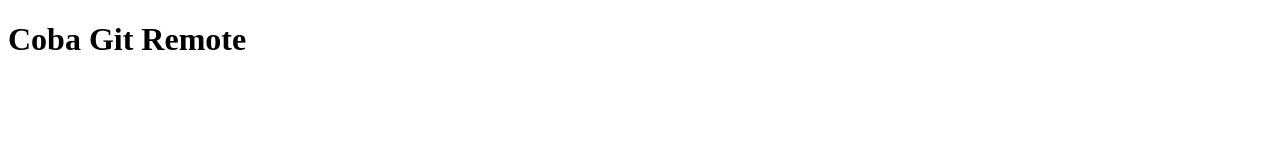
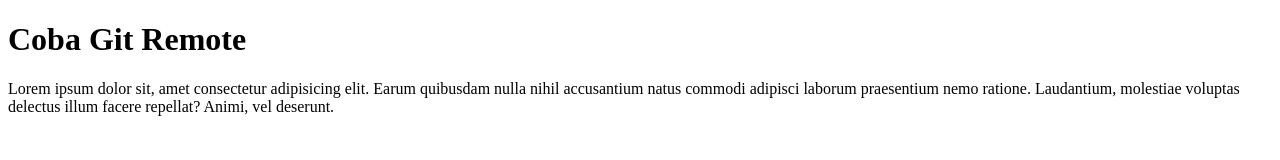
Before and after one commit to suhendara788/belajar-git, a plain HTML site: page index.html in a window 1280 px wide. Drawn offline with Linux system fonts and the light colour scheme.

Commit message:
menambahkan paragrap

```diff
--- a/index.html
+++ b/index.html
@@ -7,5 +7,6 @@
 </head>
 <body>
     <h1>Coba Git Remote</h1>
+    <p>Lorem ipsum dolor sit, amet consectetur adipisicing elit. Earum quibusdam nulla nihil accusantium natus commodi adipisci laborum praesentium nemo ratione. Laudantium, molestiae voluptas delectus illum facere repellat? Animi, vel deserunt.</p>
 </body>
 </html>
```
